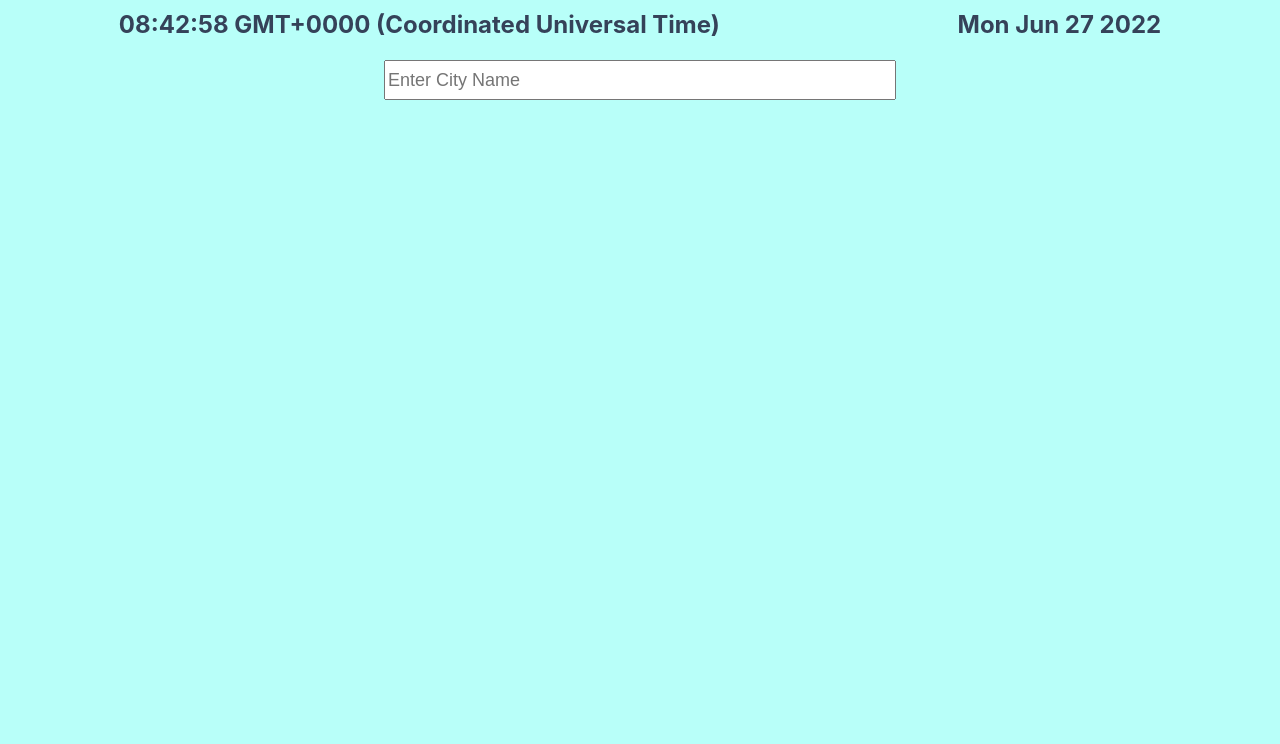
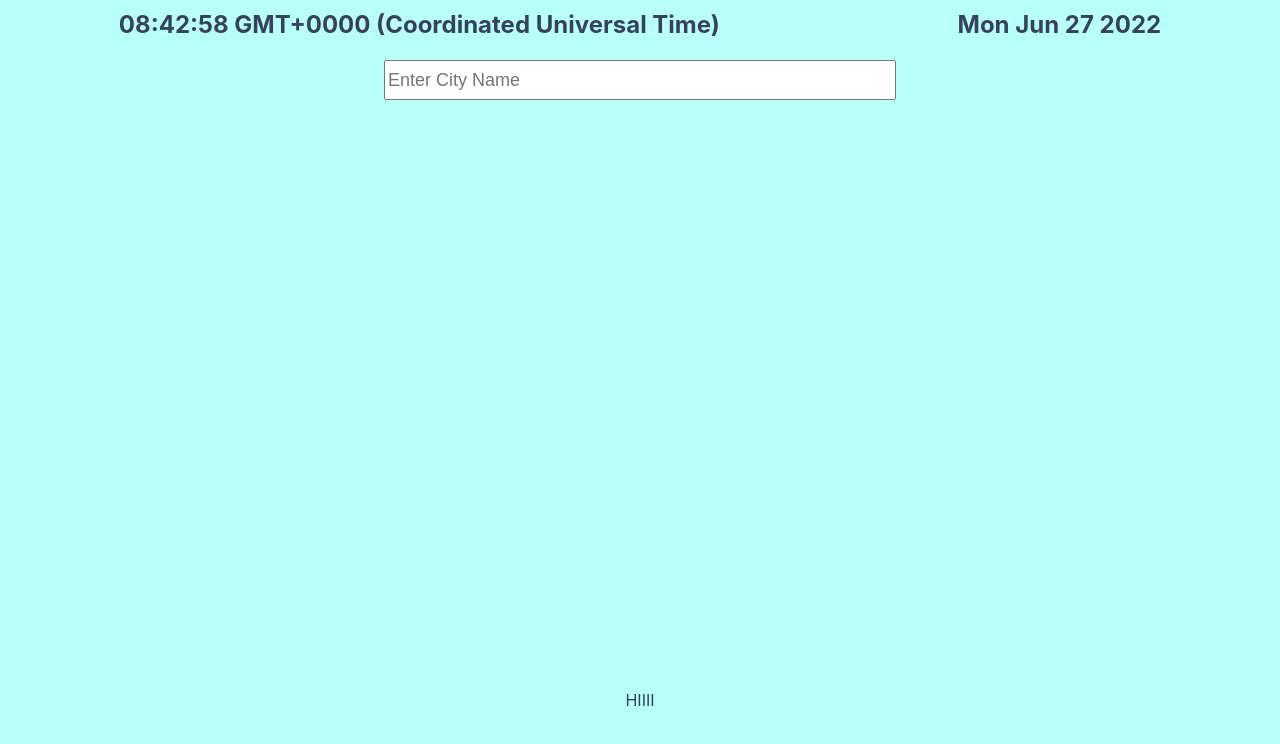
Before and after one commit to alexAkshay/Weather-and-currency, a React (Create React App) app: page / in a window 1280 px wide. Shown: the top 744 px of the page. Built offline with nearby package versions, Linux system fonts and the light colour scheme.

Commit message:
hii test

```diff
--- a/src/App.js
+++ b/src/App.js
@@ -7,7 +7,7 @@ function App() {
     <div className="App">
       <Time/>
       <Weather/>
-
+HIIII
     </div>
   );
 }
```
